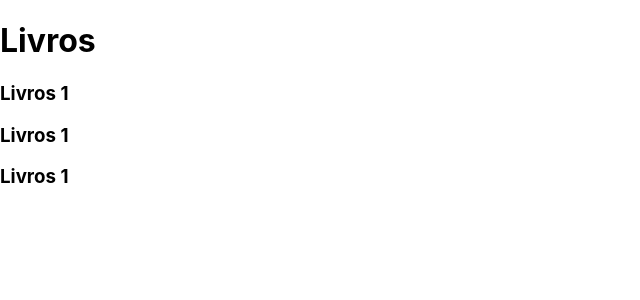
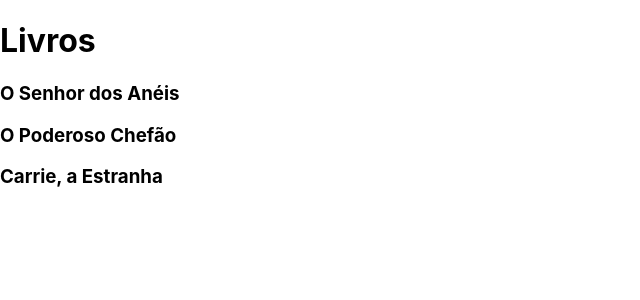
Before and after one commit to RogerioBrasileiro/react-init, a React (Create React App) app: page / in a window 1280 px wide. Shown: the top 300 px of the page, without its empty margins (0-640 px from the left). Built offline with nearby package versions, Linux system fonts and the light colour scheme.

Commit message:
ddsfdsf
csdsd

```diff
--- a/src/components/Book.jsx
+++ b/src/components/Book.jsx
@@ -1,5 +1,7 @@
-export function Book() {
+export function Book(props) {
+
+
     return (
-        <h3>Livros 1</h3>
+        <h3>{props.title}</h3>
     );
 }
```
